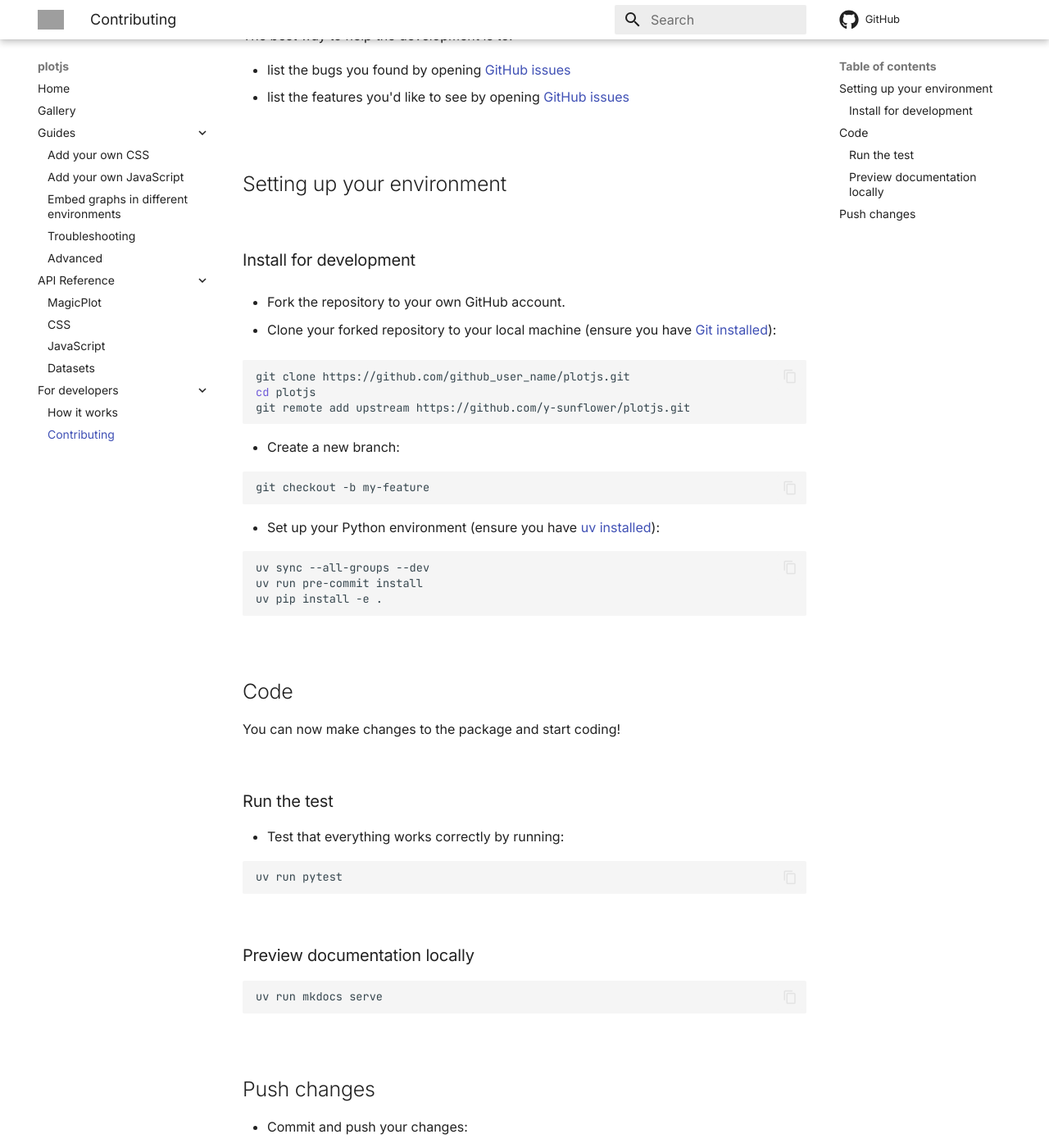
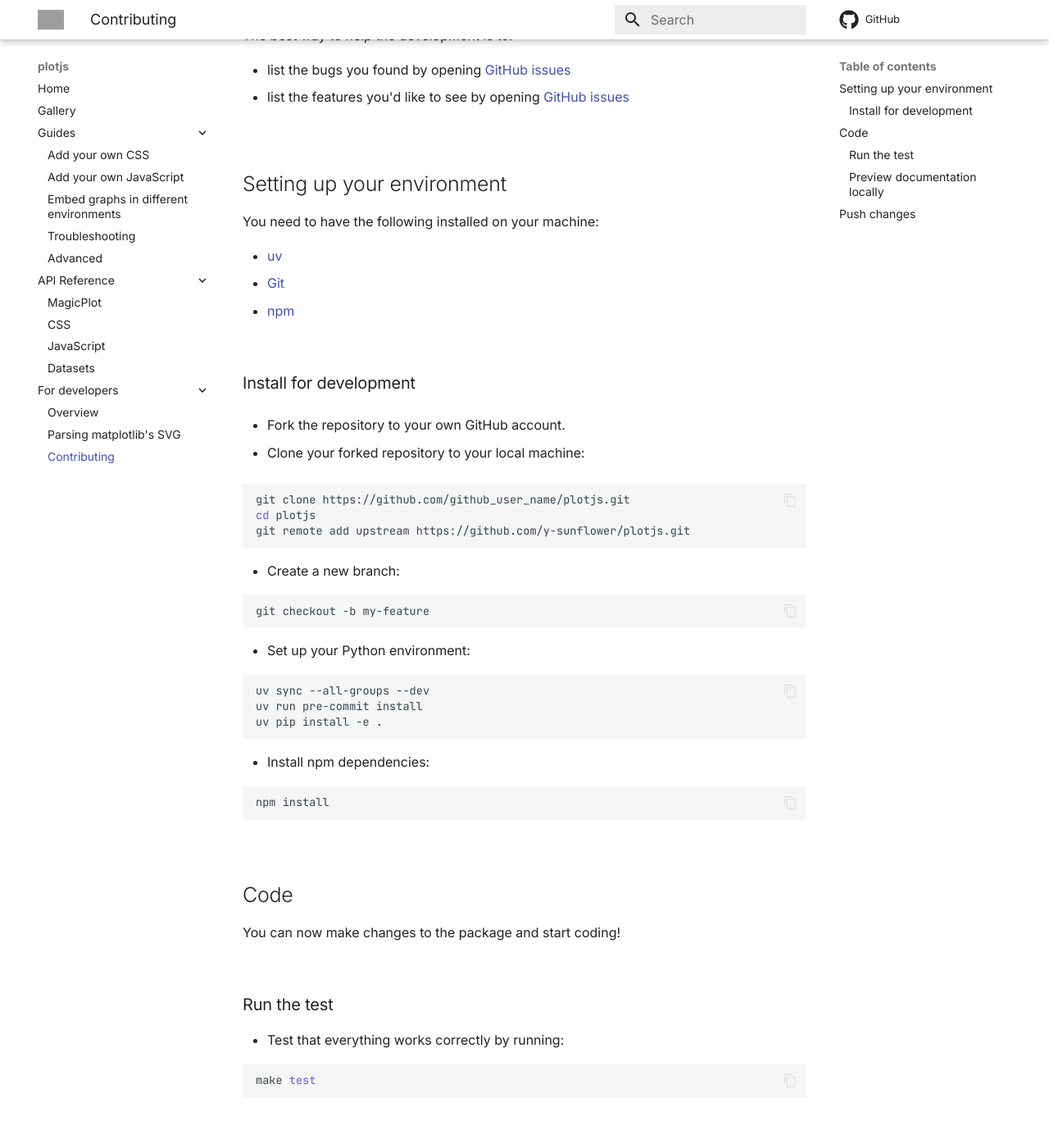
Before and after one commit to y-sunflower/plotjs, an MkDocs documentation site: the page built from docs/developers/contributing.md, in a window 1280 px wide and 1400 px high, scrolled down 231 px. Shown: the whole window at 82% size. Built offline with MkDocs 1.6.1 and Material for MkDocs 9.7.7, drawn with Linux system fonts in a browser that asks for light colours; comment, search, counter and statistics services are not loaded; grey boxes are pictures that could not be loaded.

Commit message:
more dev doc

````diff
--- a/docs/developers/contributing.md
+++ b/docs/developers/contributing.md
@@ -2,16 +2,22 @@
 
 The best way to help the development is to:
 
-- list the bugs you found by opening [GitHub issues](https://github.com/y-sunflower/plotjs/issues){target="_blank"}
-- list the features you'd like to see by opening [GitHub issues](https://github.com/y-sunflower/plotjs/issues){target="_blank"}
+- list the bugs you found by opening [GitHub issues](https://github.com/y-sunflower/plotjs/issues){target="\_blank"}
+- list the features you'd like to see by opening [GitHub issues](https://github.com/y-sunflower/plotjs/issues){target="\_blank"}
 
 ## Setting up your environment
+
+You need to have the following installed on your machine:
+
+- [uv](https://docs.astral.sh/uv/getting-started/installation/)
+- [Git](https://git-scm.com/book/en/v2/Getting-Started-Installing-Git)
+- [npm](https://docs.npmjs.com/downloading-and-installing-node-js-and-npm)
 
 ### Install for development
 
 - Fork the repository to your own GitHub account.
 
-- Clone your forked repository to your local machine (ensure you have [Git installed](https://git-scm.com/book/en/v2/Getting-Started-Installing-Git)):
+- Clone your forked repository to your local machine:
 
 ```bash
 git clone https://github.com/github_user_name/plotjs.git
@@ -25,12 +31,18 @@ git remote add upstream https://github.com/y-sunflower/plotjs.git
 git checkout -b my-feature
 ```
 
-- Set up your Python environment (ensure you have [uv installed](https://docs.astral.sh/uv/getting-started/installation/)):
+- Set up your Python environment:
 
 ```bash
 uv sync --all-groups --dev
 uv run pre-commit install
 uv pip install -e .
+```
+
+- Install npm dependencies:
+
+```bash
+npm install
 ```
 
 ## Code
@@ -42,13 +54,13 @@ You can now make changes to the package and start coding!
 - Test that everything works correctly by running:
 
 ```bash
-uv run pytest
+make test
 ```
 
 ### Preview documentation locally
 
 ```bash
-uv run mkdocs serve
+make preview
 ```
 
 ## Push changes
--- a/mkdocs.yaml
+++ b/mkdocs.yaml
@@ -47,7 +47,8 @@ nav:
       - JavaScript: reference/javascript.md
       - Datasets: reference/datasets.md
   - For developers:
-      - How it works: developers/how-it-works.md
+      - Overview: developers/overview.md
+      - Parsing matplotlib's SVG: developers/parsing-matplotlib-svg.md
       - Contributing: developers/contributing.md
 
 extra_css:
````
Also changed, not shown: docs/developers/overview.md (added, +27 -0 lines), docs/developers/parsing-matplotlib-svg.md (renamed from docs/developers/how-it-works.md, +1 -1 lines), docs/img/overview.png (added).
